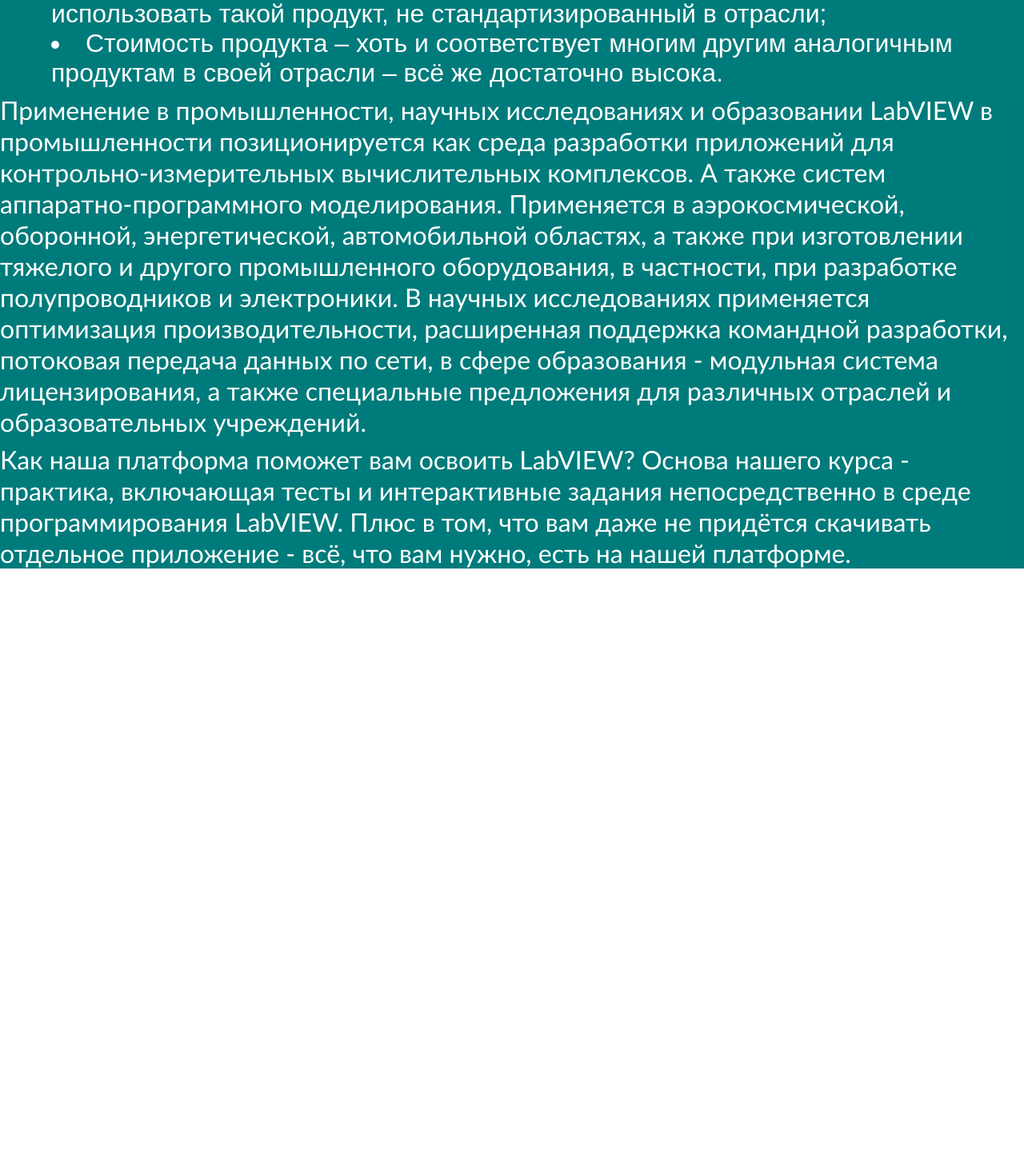
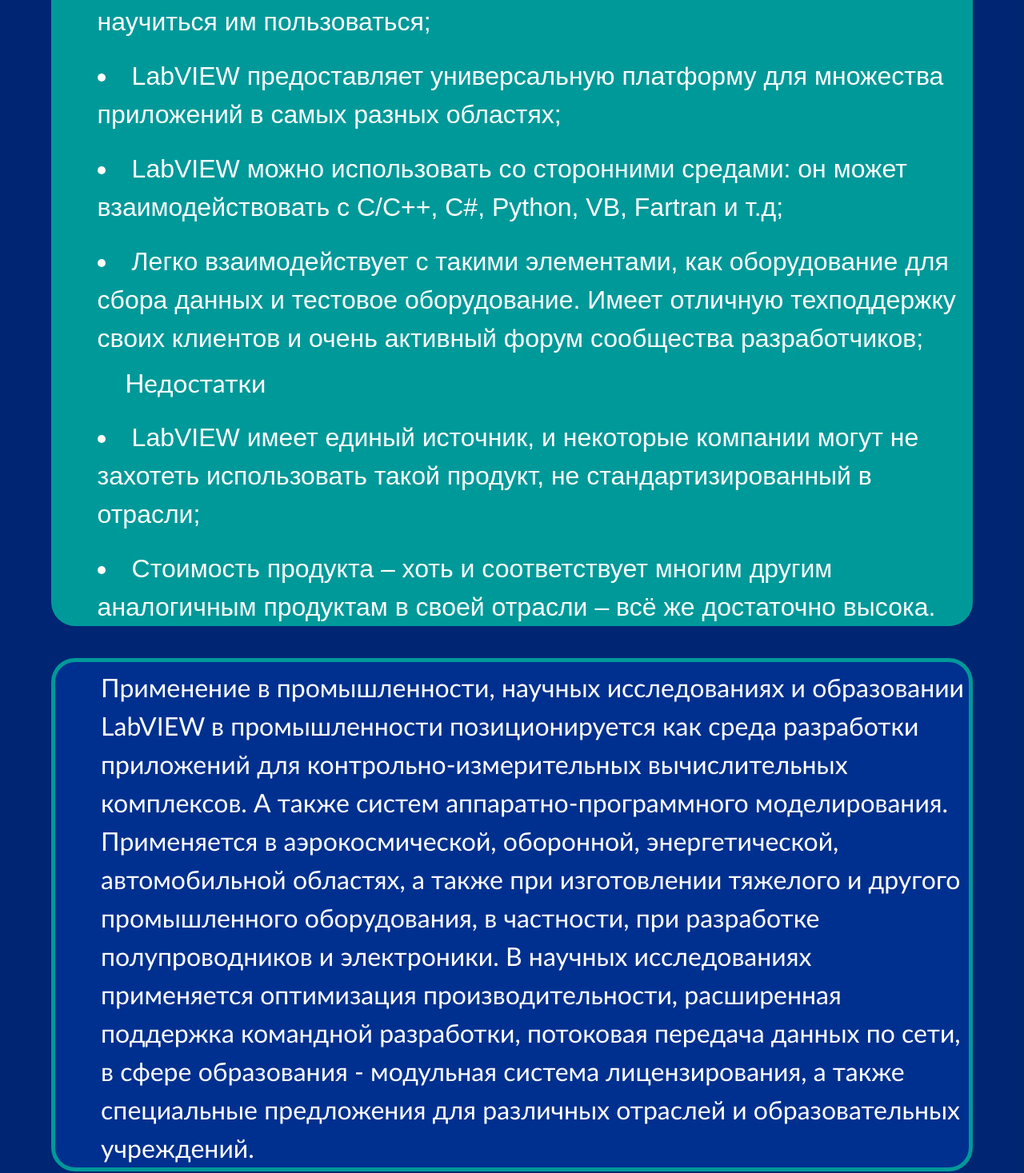
Before and after one commit to MukizuL/labview_site, a React (Create React App) app: page /overview in a window 1280 px wide. Shown: the part 893-2360 px from the top of the page at 80% size. Before the commit the page ends 1604 px from the top, so only its background shows below. Built offline with nearby package versions, Linux system fonts and the light colour scheme.

Commit message:
changed css for Overview, Content, Main

```diff
--- a/src/components/Content.css
+++ b/src/components/Content.css
@@ -1,5 +1,5 @@
 .content-main-container {
-  background-color: #099;
+  background-color: #00308f;
   height: fit-content;
   position: sticky;
   width: 100%;
--- a/src/components/Main.css
+++ b/src/components/Main.css
@@ -1,5 +1,5 @@
 .Main-main-container {
-    background-color: #099;
+  background-color: #00308f;
   height: 92vh;
   width: 100%;
   display: flex;
@@ -20,8 +20,8 @@
   margin-top: 8px;
   color: #fff;
   font-size: 32px;
-    font-family: 'Trebuchet MS', 'Lucida Sans Unicode', 'Lucida Grande',
-      'Lucida Sans', Arial, sans-serif;
+  font-family: "Trebuchet MS", "Lucida Sans Unicode", "Lucida Grande",
+    "Lucida Sans", Arial, sans-serif;
 }
 
 .Main-main-btns {
--- a/src/components/Overview.css
+++ b/src/components/Overview.css
@@ -1,15 +1,17 @@
 .overview-white-stripe {
   height: 5vh;
+  text-align: center;
 }
 
 .overview-main-container {
-  background-color: #099;
+  background-color: #00308f;
   height: fit-content;
   width: 100%;
   display: flex;
   flex-direction: column;
   justify-content: flex-start;
   align-items: left;
+  line-height: 1.5;
   box-shadow: inset 0 0 0 1000px rgba(0, 0, 0, 0.2);
   object-fit: contain;
 }
@@ -21,7 +23,11 @@
 }
 
 .overview-main-container > p {
-  margin-top: 8px;
+  margin-top: 15px;
+  margin-bottom: 15px;
+  align-self: center;
+  text-align: left;
+  width: 90%;
   color: #fff;
   font-size: 32px;
   font-family: "Trebuchet MS", "Lucida Sans Unicode", "Lucida Grande",
@@ -30,6 +36,67 @@
 
 .overview-main-container > ul {
   list-style: inside;
+  margin-top: 15px;
+  margin-bottom: 15px;
+  margin-left: 9%;
+  color: #fff;
+  font-size: 32px;
+  font-family: "Trebuchet MS", "Lucida Sans Unicode", "Lucida Grande",
+    "Lucida Sans", Arial, sans-serif;
+}
+
+.list > li {
+  margin-top: 20px;
+}
+
+.square {
+  width: 90%;
+  height: fit-content;
+  border-radius: 30px;
+  background-color: #099;
+  display: block;
+  align-self: center;
+  justify-content: center;
+  align-items: stretch;
+  text-align: left;
+  margin-bottom: 40px;
+}
+
+.square > ul {
+  list-style: inside;
+  margin-top: 8px;
+  margin-left: 5%;
+  color: #fff;
+  font-size: 32px;
+  font-family: "Trebuchet MS", "Lucida Sans Unicode", "Lucida Grande",
+    "Lucida Sans", Arial, sans-serif;
+}
+
+.square > p {
+  margin-top: 8px;
+  margin-left: 8%;
+  color: #fff;
+  font-size: 32px;
+  font-family: "Trebuchet MS", "Lucida Sans Unicode", "Lucida Grande",
+    "Lucida Sans", Arial, sans-serif;
+}
+
+.square-border {
+  width: 90%;
+  height: fit-content;
+  border: solid;
+  border-radius: 30px;
+  border-width: thick;
+  border-color: #099;
+  background-color: #00308f;
+  display: block;
+  align-self: center;
+  justify-content: center;
+  align-items: stretch;
+  text-align: left;
+}
+
+.square-border > p {
   margin-top: 8px;
   margin-left: 5%;
   color: #fff;
@@ -49,3 +116,9 @@
 .fa-play-circle {
   margin-left: 4px;
 }
+
+.definition {
+  align-self: center;
+  text-align: left;
+  width: 90%;
+}
--- a/src/components/Overview.js
+++ b/src/components/Overview.js
@@ -23,12 +23,13 @@ function Overview() {
           создаёте программы, используя графическое обозначение (соединяя
           функциональные узлы проводами, через которые проходят потоки данных).
         </p>
+        <div className="square">
           <p>Преимущества:</p>
           <ul className="list">
             <li>
-            Графический интерфейс очень гибкий, и поэтому прост в использовании.
-            Большинство инженеров и учёных могут быстро научиться им
-            пользоваться;
+              Графический интерфейс очень гибкий, и поэтому прост в
+              использовании. Большинство инженеров и учёных могут быстро
+              научиться им пользоваться;
             </li>
             <li>
               LabVIEW предоставляет универсальную платформу для множества
@@ -43,37 +44,45 @@ function Overview() {
               сбора данных и тестовое оборудование. Имеет отличную техподдержку
               своих клиентов и очень активный форум сообщества разработчиков;
             </li>
+          </ul>
+
+          <p>Недостатки</p>
+          <ul className="list">
             <li>
               LabVIEW имеет единый источник, и некоторые компании могут не
               захотеть использовать такой продукт, не стандартизированный в
               отрасли;
             </li>
             <li>
-            Стоимость продукта – хоть и соответствует многим другим аналогичным
-            продуктам в своей отрасли – всё же достаточно высока.
+              Стоимость продукта – хоть и соответствует многим другим
+              аналогичным продуктам в своей отрасли – всё же достаточно высока.
             </li>
           </ul>
-
+        </div>
+        <div className="square-border">
           <p>
             Применение в промышленности, научных исследованиях и образовании
             LabVIEW в промышленности позиционируется как среда разработки
             приложений для контрольно-измерительных вычислительных комплексов. А
             также систем аппаратно-программного моделирования. Применяется в
-          аэрокосмической, оборонной, энергетической, автомобильной областях, а
-          также при изготовлении тяжелого и другого промышленного оборудования,
-          в частности, при разработке полупроводников и электроники. В научных
-          исследованиях применяется оптимизация производительности, расширенная
-          поддержка командной разработки, потоковая передача данных по сети, в
-          сфере образования - модульная система лицензирования, а также
-          специальные предложения для различных отраслей и образовательных
-          учреждений.
+            аэрокосмической, оборонной, энергетической, автомобильной областях,
+            а также при изготовлении тяжелого и другого промышленного
+            оборудования, в частности, при разработке полупроводников и
+            электроники. В научных исследованиях применяется оптимизация
+            производительности, расширенная поддержка командной разработки,
+            потоковая передача данных по сети, в сфере образования - модульная
+            система лицензирования, а также специальные предложения для
+            различных отраслей и образовательных учреждений.
+          </p>
+        </div>
+        <p>Как наша платформа поможет вам освоить LabVIEW?</p>
+        <p>
+          Основа нашего курса - практика, включающая тесты и интерактивные
+          задания непосредственно в среде программирования LabVIEW.
         </p>
         <p>
-          Как наша платформа поможет вам освоить LabVIEW? Основа нашего курса -
-          практика, включающая тесты и интерактивные задания непосредственно в
-          среде программирования LabVIEW. Плюс в том, что вам даже не придётся
-          скачивать отдельное приложение - всё, что вам нужно, есть на нашей
-          платформе.
+          Плюс в том, что вам даже не придётся скачивать отдельное приложение -
+          всё, что вам нужно, есть на нашей платформе.
         </p>
       </div>
     </>
```
Lines whose indentation alone changed are shown as unchanged.
